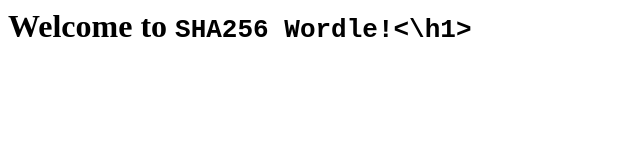
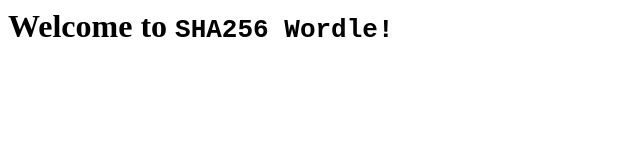
Before and after one commit to iapcmeimpcij2pjncr/wordlebutworse, a plain HTML site: page index.html in a window 1280 px wide. Shown: the whole page, without its empty margins (0-640 px from the left). Drawn offline with Linux system fonts and the light colour scheme.

Commit message:
I go to sleep
goodbye

```diff
--- a/index.html
+++ b/index.html
@@ -1 +1 @@
-<h1>Welcome to <kbd>SHA256<kbd> Wordle!<\h1>
+<h1>Welcome to <kbd>SHA256<kbd> Wordle!<h1>
```
